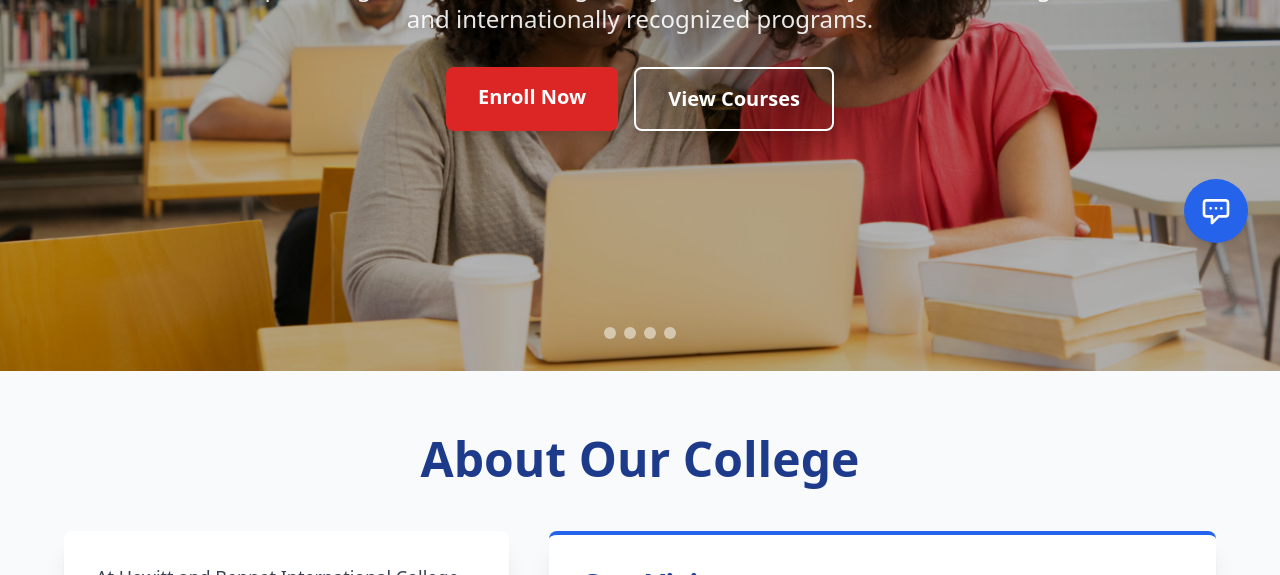
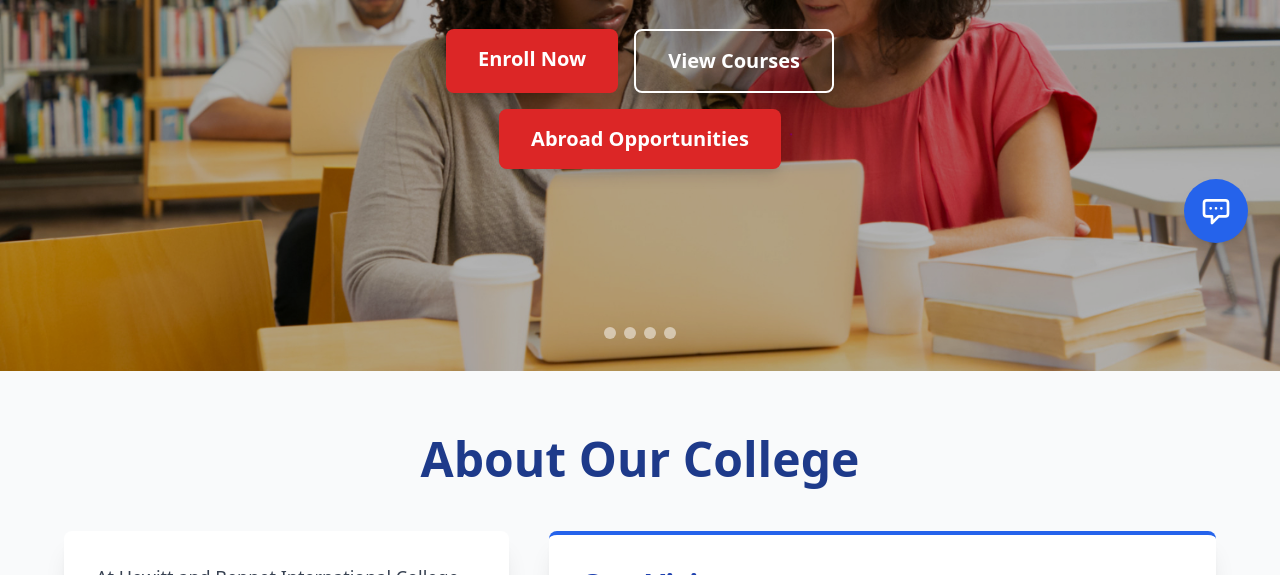
Before and after one commit to 7442charles/Hewitt_Bennet-, a plain HTML site: page index.html in a window 1280 px wide. Shown: the part 525-1100 px from the top of the page. Drawn offline with nearby package versions, Linux system fonts and the light colour scheme.

Commit message:
hero section abroad button added

```diff
--- a/index.html
+++ b/index.html
@@ -39,7 +39,7 @@
         .message.bot {
             background-color: #F3F4F6;
             color: #4B5563;
-            margin-right: auto; /
+            margin-right: auto;
             text-align: left;
         }
     </style>
@@ -144,9 +144,12 @@
             <p class="text-xl md:text-2xl mb-8 text-white text-opacity-90 drop-shadow-md">
                 Empowering students to excel globally through industry-focused training and internationally recognized programs</span>.
             </p>
-            <div class="flex flex-col sm:flex-row justify-center space-y-4 sm:space-y-0 sm:space-x-4">
-                <a href="#enroll" class="bg-red-600 text-white px-8 py-4 rounded-lg text-xl font-semibold hover:bg-red-700 transition-colors shadow-lg">Enroll Now</a>
-                <a href="#courses" class="border-2 border-white text-white px-8 py-4 rounded-lg text-xl font-semibold hover:bg-white hover:text-blue-900 transition-colors shadow-lg">View Courses</a>
+            <div class="flex flex-col items-center space-y-4">
+                <div class="flex flex-col sm:flex-row justify-center space-y-4 sm:space-y-0 sm:space-x-4">
+                    <a href="#enroll" class="bg-red-600 text-white px-8 py-4 rounded-lg text-xl font-semibold hover:bg-red-700 transition-colors shadow-lg">Enroll Now</a>
+                    <a href="#courses" class="border-2 border-white text-white px-8 py-4 rounded-lg text-xl font-semibold hover:bg-white hover:text-blue-900 transition-colors shadow-lg">View Courses</a>
+                </div>
+                <a href="#abroad-opportunities" class="bg-red-600 text-white px-8 py-4 rounded-lg text-xl font-semibold hover:bg-red-700 transition-colors shadow-lg">Abroad Opportunities</a>
             </div>
         </div>
 
```
